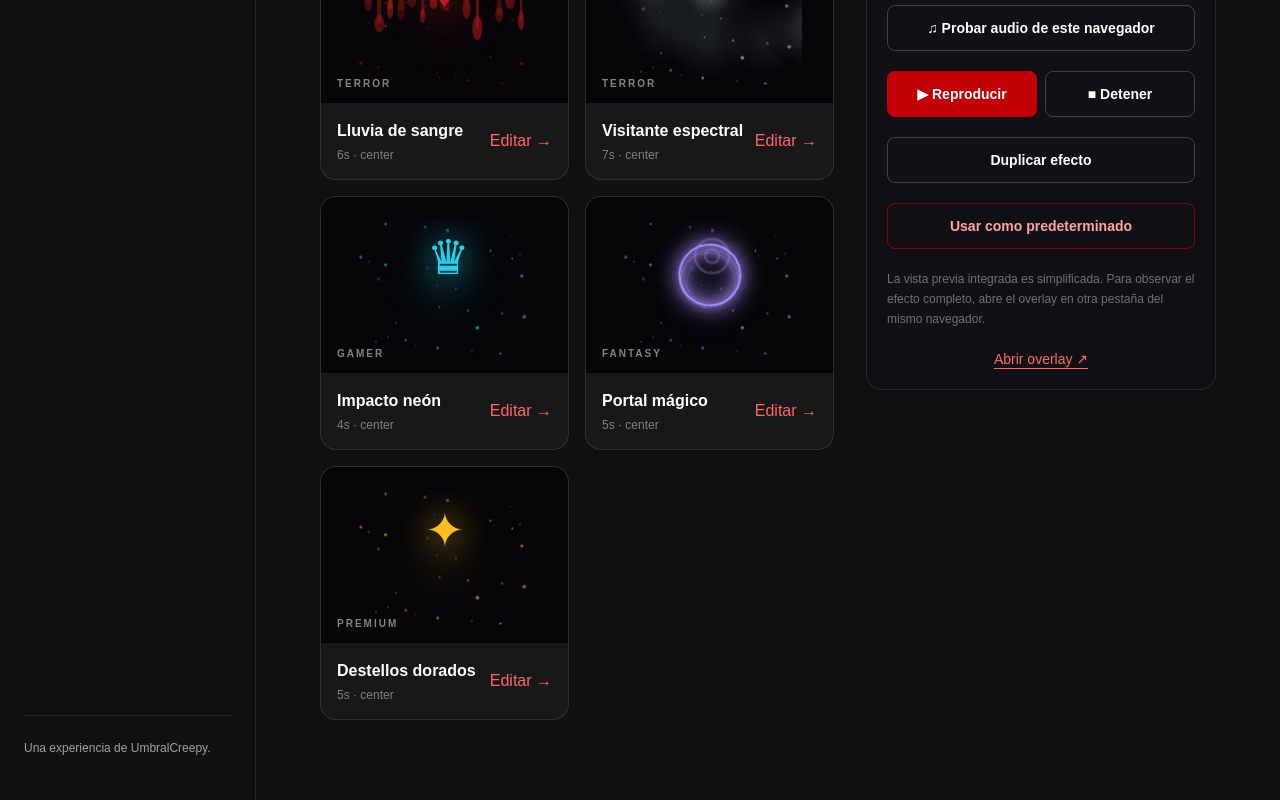
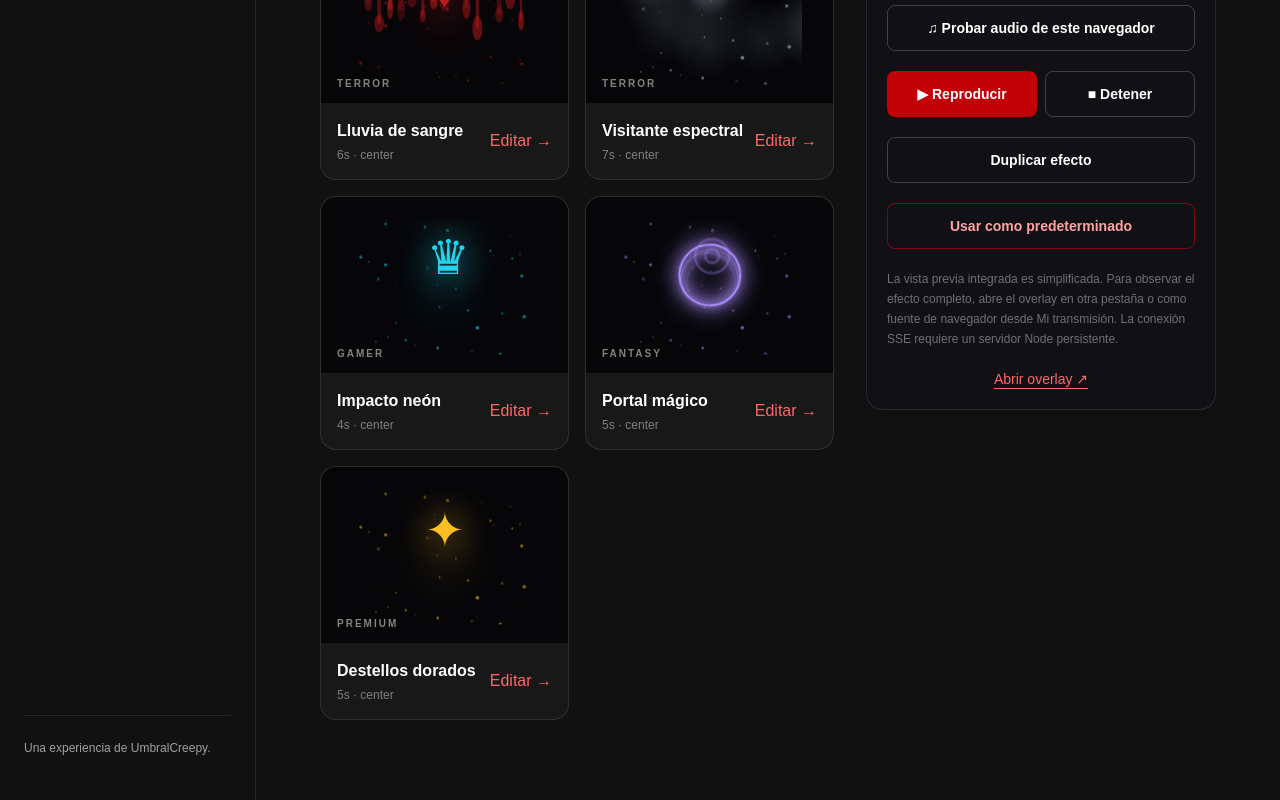
Before and after one commit to manuelsansoresg/umbral_live_fx, a Next.js app in the folder apps/web/: page /animations in a window 1280 px wide. Shown: the part 1279-2079 px from the top of the page. Built offline with nearby package versions, Linux system fonts and the light colour scheme.

Commit message:
docs: explain OBS bridge behavior and manual verification

```diff
--- a/apps/web/src/app/(dashboard)/animations/page.tsx
+++ b/apps/web/src/app/(dashboard)/animations/page.tsx
@@ -68,7 +68,7 @@ export default function AnimationsPage() {
         <div className="grid grid-cols-2 gap-2"><button onClick={()=>test(selected)} className="rounded-lg bg-red-700 px-3 py-3 text-sm font-bold hover:bg-red-600">▶ Reproducir</button><button onClick={()=>{stopPreview();stopEffectSound();setPreview(v=>v+1);setNotice("Se detuvo el efecto del overlay.");}} className="rounded-lg border border-white/20 px-3 py-3 text-sm font-bold hover:bg-white/10">■ Detener</button></div>
         <button onClick={duplicate} className="w-full rounded-lg border border-white/20 px-3 py-3 text-sm font-bold hover:bg-white/10">Duplicar efecto</button><button onClick={()=>{save({...settings,defaultEffectId:selected.id});setNotice("Efecto predeterminado actualizado.");}} className="w-full rounded-lg border border-red-600/50 px-3 py-3 text-sm font-semibold text-red-300 hover:bg-red-950/30">Usar como predeterminado</button>
         {notice && <p role="status" className="text-xs text-green-400">{notice}</p>}
-        <p className="text-xs leading-5 text-white/40">La vista previa integrada es simplificada. Para observar el efecto completo, abre el overlay en otra pestaña del mismo navegador.</p>
+        <p className="text-xs leading-5 text-white/40">La vista previa integrada es simplificada. Para observar el efecto completo, abre el overlay en otra pestaña o como fuente de navegador desde Mi transmisión. La conexión SSE requiere un servidor Node persistente.</p>
         <a href="/overlay" target="_blank" rel="noopener noreferrer" className="block text-center text-sm text-red-400 underline underline-offset-4">Abrir overlay ↗</a>
       </aside>
     </div>
```
